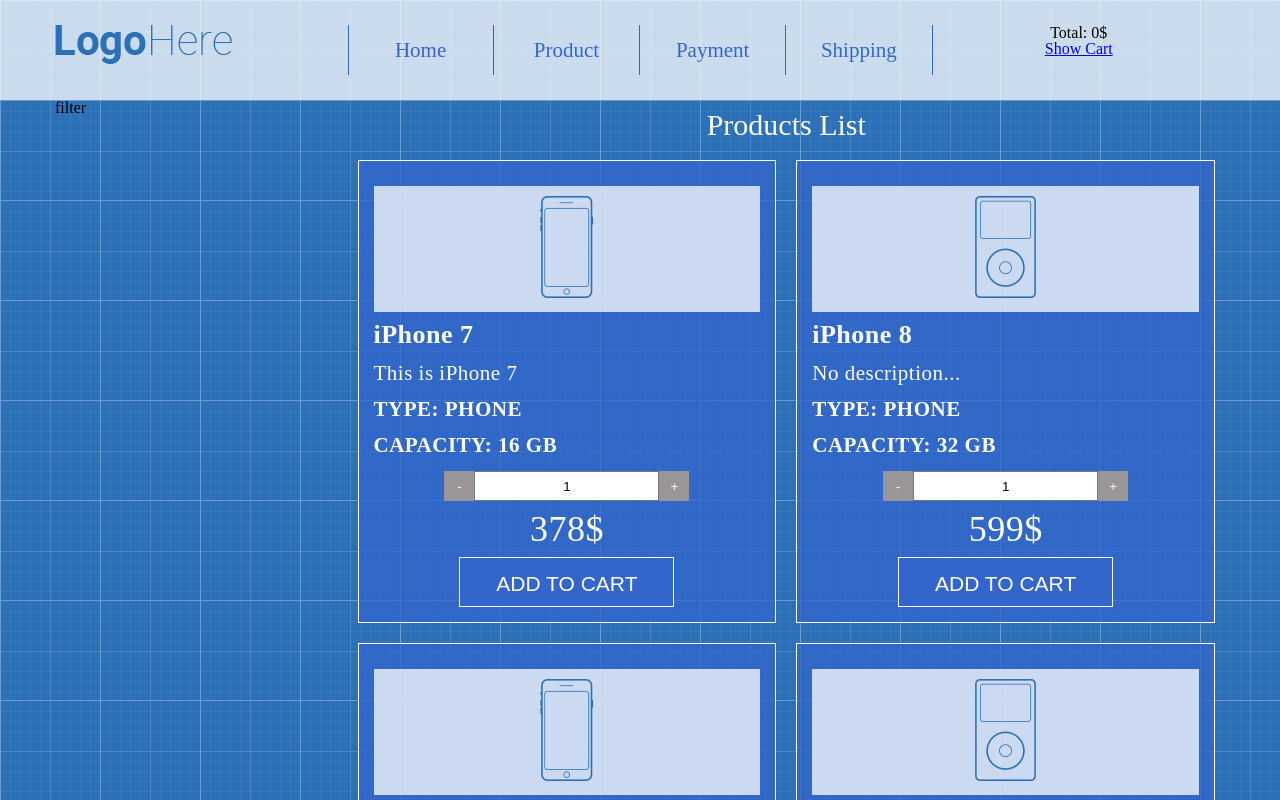
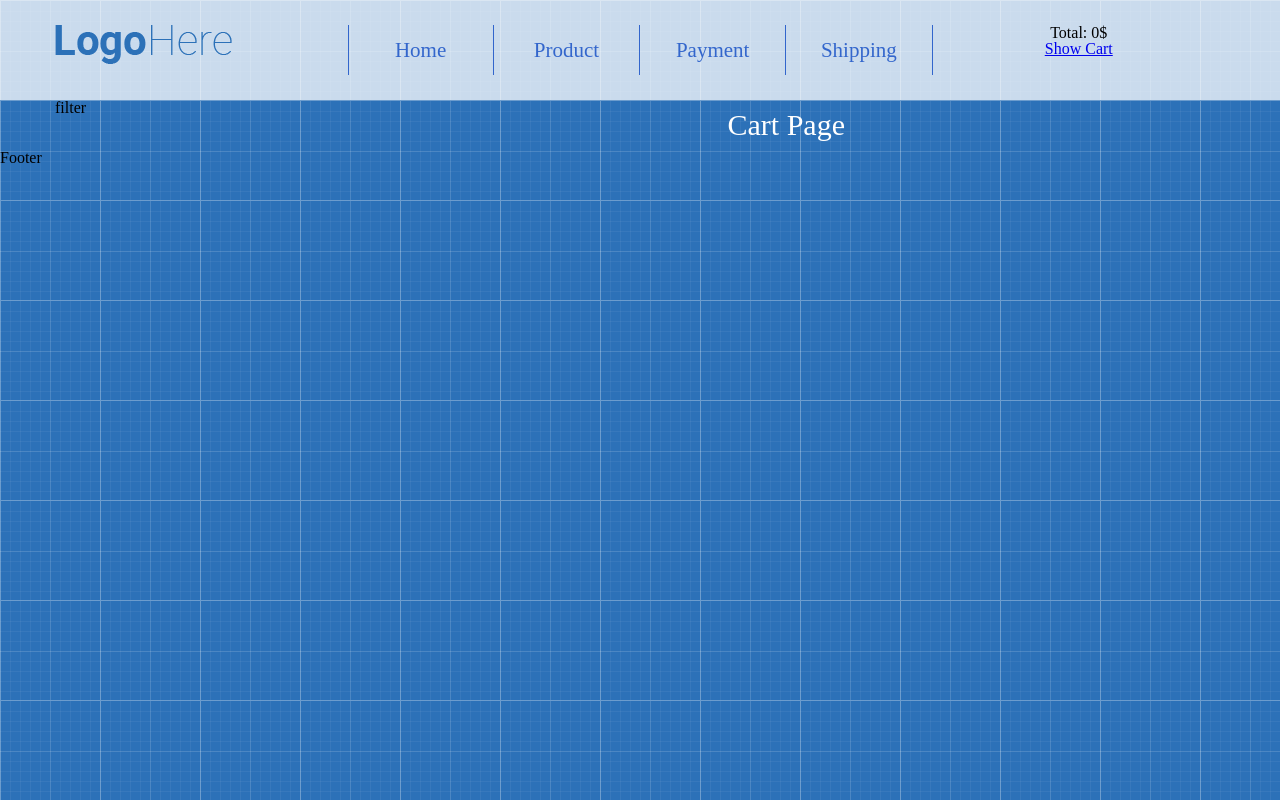
Before and after one commit to KRybiy/shop-project, a React (Create React App) app: page /cart in a window 1280 px wide. Shown: the top 800 px of the page. Built offline with nearby package versions, Linux system fonts and the light colour scheme.

Commit message:
added new page for Cart

```diff
--- /dev/null
+++ b/src/App/Main/CartPage/CartPage.js
@@ -0,0 +1,12 @@
+import React from 'react'
+
+
+const CartPage = () => {
+    return (
+        <div>
+            <h1 className="page-title"> Cart Page</h1>
+        </div>
+    )
+}
+
+export default CartPage
--- a/src/App/Main/Main.js
+++ b/src/App/Main/Main.js
@@ -1,5 +1,7 @@
 import React from 'react'
 import ProductList from './Products/ProductsList';
+import {Route} from 'react-router-dom'
+import CartPage from './CartPage/CartPage'
 
 const Main= ({
 	addProductToCart
@@ -12,9 +14,10 @@ const Main= ({
 					filter
 				</div>
 				<div className="col-lg-9">
-					<ProductList
+					{/*<ProductList
 					addProductToCart={addProductToCart}
-					/>
+					/>*/}
+					<Route path="/cart" component={CartPage}/>
 				</div>
 			</div>
 		</div>
```
